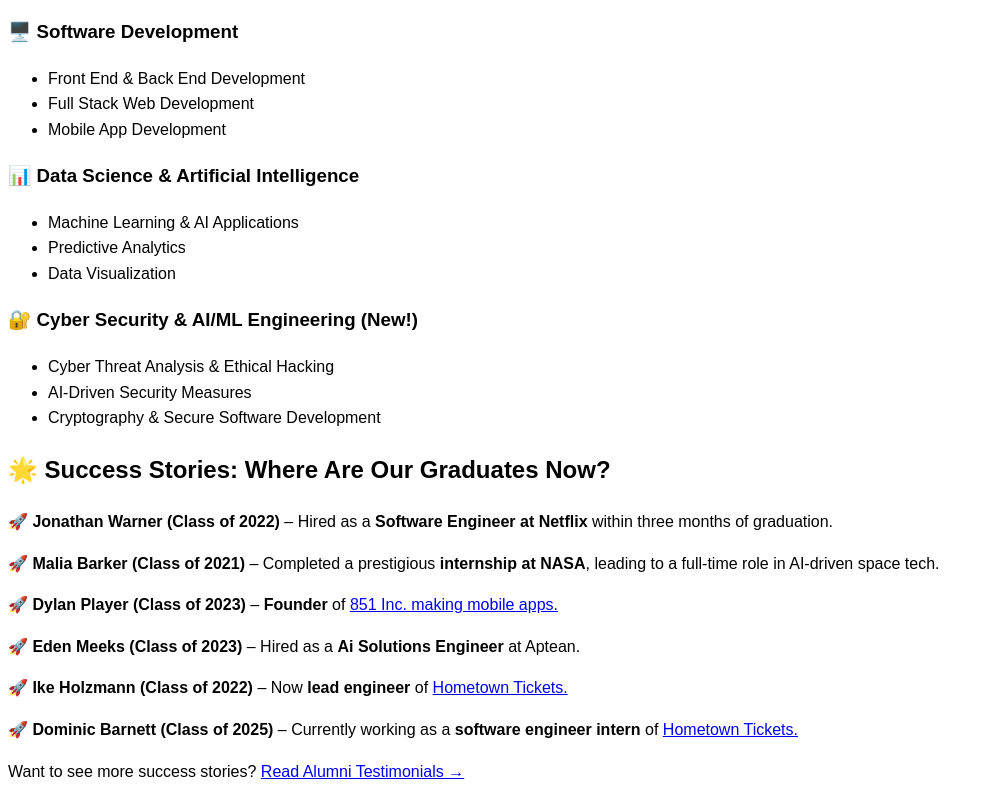
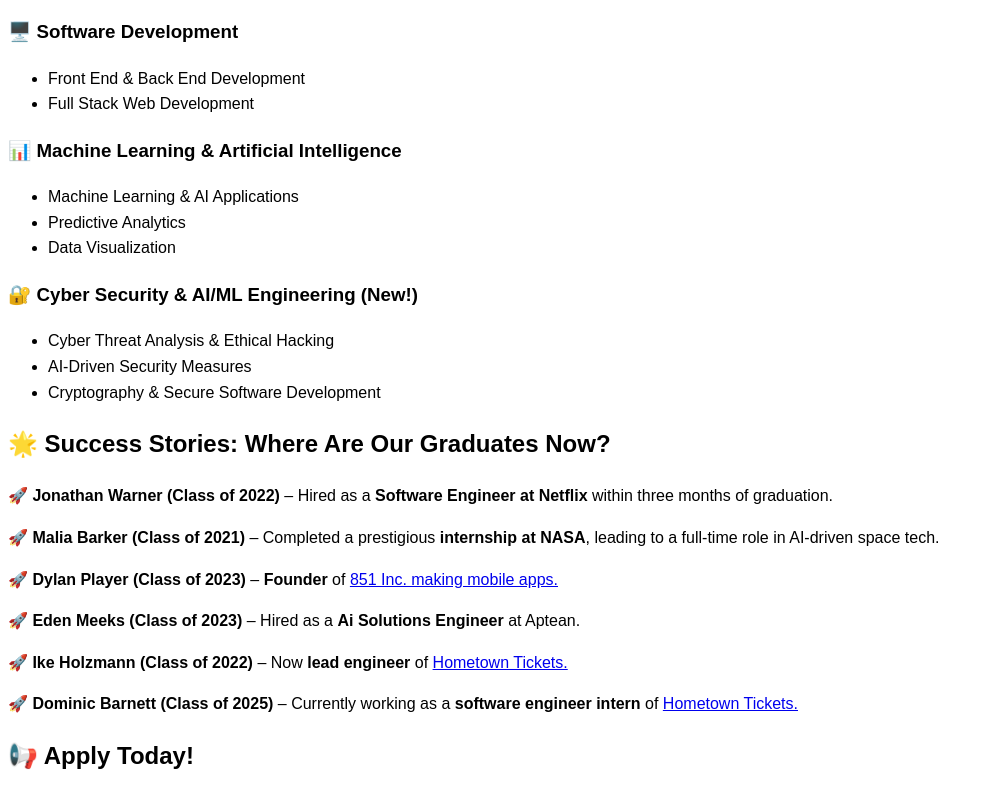
Before and after one commit to Tech-at-DU/ACS-Homepage, a plain HTML site: page index-3.html in a window 1280 px wide. Shown: the part 494-1282 px from the top of the page, without its empty margins (0-993 px from the left). Drawn offline with Linux system fonts and the light colour scheme.

Commit message:
Update index-3.html

```diff
--- a/index-3.html
+++ b/index-3.html
@@ -43,7 +43,10 @@
 <body>
     <h1>Applied Computer Science (ACS) Degree at Dominican University</h1>
     <h2>🎓 In-Person with Remote Option | Open to International Students 🌍</h2>
-    <p>The <strong>Applied Computer Science (ACS) program</strong> at Dominican University of California offers an <strong>in-person learning experience with a remote option</strong>, ensuring flexibility for all students, including international applicants. Our program is designed to equip students with the latest <strong>in-demand tech skills</strong> while providing <strong>hands-on experience</strong> and direct industry connections.</p>
+    <p>The <strong>Applied Computer Science (ACS) program</strong> at Dominican University of California offers an <strong>
+        in-person learning experience with a remote option</strong>, ensuring flexibility for all students, including
+        international applicants. Our program is designed to equip students with the latest <strong>in-demand tech skills</strong>
+        while providing <strong>hands-on experience</strong> and direct industry connections.</p>
 
     <h2>🔥 Why Choose Dominican’s Applied Computer Science Program? 🚀</h2>
     <h3>✅ High Job Placement & Industry Success</h3>
@@ -58,10 +61,10 @@
     <ul>
         <li>Front End & Back End Development</li>
         <li>Full Stack Web Development</li>
-        <li>Mobile App Development</li>
+        <!-- <li>Mobile App Development</li> -->
     </ul>
 
-    <h3>📊 Data Science & Artificial Intelligence</h3>
+    <h3>📊 Machine Learning & Artificial Intelligence</h3>
     <ul>
         <li>Machine Learning & AI Applications</li>
         <li>Predictive Analytics</li>
@@ -84,7 +87,7 @@
     <p>🚀 <strong>Ike Holzmann (Class of 2022)</strong> – Now <strong>lead engineer</strong> of <a href="https://www.hometowntickets.com">Hometown Tickets.</a></p>
     <p>🚀 <strong>Dominic Barnett (Class of 2025)</strong> – Currently working as a <strong>software engineer intern</strong> of <a href="https://www.hometowntickets.com">Hometown Tickets.</a></p>
 
-    <p>Want to see more success stories? <a href="#">Read Alumni Testimonials →</a></p>
+<!-- <p>Want to see more success stories? <a href="#">Read Alumni Testimonials →</a></p> -->
 
     <h2>📢 Apply Today!</h2>
     <p><a href="#" class="cta-button">📩 Request More Information</a></p>
```
